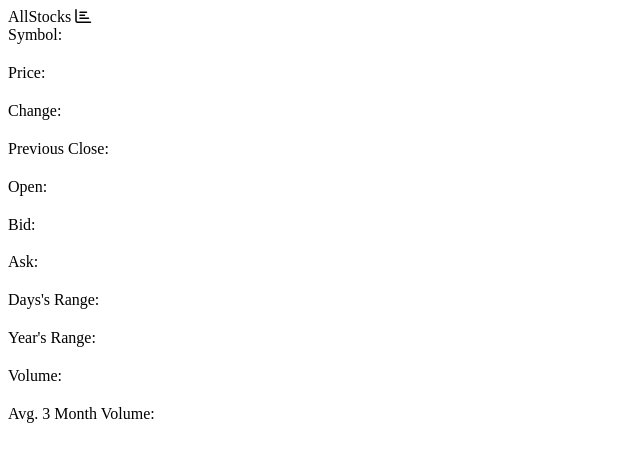
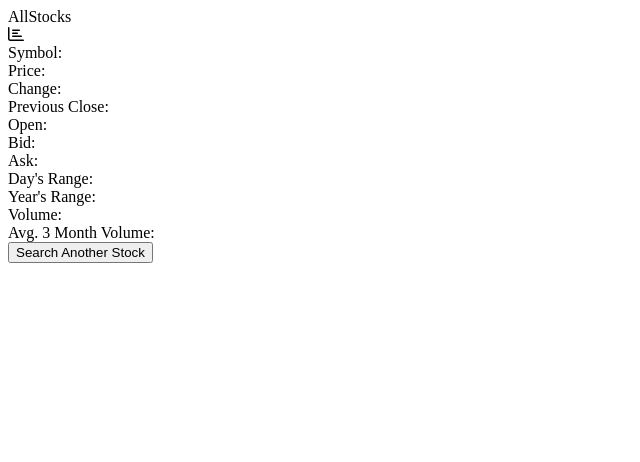
Before and after one commit to yuvrajvirdi/AllStocks, a Flask app: template templates/card.html in a window 1280 px wide. Shown: the top 462 px of the page, without its empty margins (0-640 px from the left). Run offline with Flask 2, Linux system fonts and the light colour scheme; the template is opened without the code that fills it, so the values that code supplies are empty; some libraries are stand-ins or nearby versions.

Commit message:
Update card.html

```diff
--- a/templates/card.html
+++ b/templates/card.html
@@ -5,27 +5,106 @@
     <meta http-equiv="X-UA-Compatible" content="IE=edge">
     <meta name="viewport" content="width=device-width, initial-scale=1.0">
     <title>AllStocks</title>
-    <link rel="stylesheet" href="styles.css">
     <script src="https://kit.fontawesome.com/69f57f44fe.js" crossorigin="anonymous"></script>
+    <link rel="stylesheet" href="../static/style.css">
 </head>
 <body>
-    <div class="app-name">
-        AllStocks <i class="far fa-chart-bar"></i>
+    <div class="app-header">
+        <div class="app-name">AllStocks</div>
+        <i class="far fa-chart-bar"></i>
     </div>
     <div class="card">
-        <div class="content">
-            Symbol: <h2>{{ data.symbol }}</h2>
-            Price: <h2>{{ data.price }}</h2>
-            Change: <h2>{{ data.change }}</h2>
-            Previous Close: <h2>{{ data.previous }}</h2>
-            Open: <h2>{{ data.open }}</h2>
-            Bid: <h2>{{ data.bid }}</h2>
-            Ask: <h2>{{ data.ask }}</h2>
-            Days's Range: <h2>{{ data.daysrange }}</h2>
-            Year's Range: <h2>{{ data.weekrange }}</h2>
-            Volume: <h2>{{ data.volume }}</h2>
-            Avg. 3 Month Volume: <h2>{{ data.avgmonthvolume }}</h2>
+        <div class="content-wrapper">
+            <div class="line">
+                <div class="name">
+                    Symbol:
+                </div>
+                <div class="nums">
+                    {{ data.symbol }}
+                </div>
+            </div>
+            <div class="line">
+                <div class="name">
+                    Price:
+                </div>
+                <div class="nums">
+                    {{ data.price }}
+                </div>
+            </div>
+            <div class="line">
+                <div class="name">
+                    Change:
+                </div>
+                <div class="nums">
+                    {{ data.change }}
+                </div>
+            </div>
+            <div class="line">
+                <div class="name">
+                    Previous Close:
+                </div>
+                <div class="nums">
+                    {{ data.previous}}
+                </div>
+            </div>
+            <div class="line">
+                <div class="name">
+                    Open:
+                </div>
+                <div class="nums">
+                    {{ data.open }}
+                </div>
+            </div>
+            <div class="line">
+                <div class="name">
+                    Bid:
+                </div>
+                <div class="nums">
+                    {{ data.bid }}
+                </div>
+            </div>
+            <div class="line">
+                <div class="name">
+                    Ask:
+                </div>
+                <div class="nums">
+                    {{ data.ask }}
+                </div>
+            </div>
+            <div class="line">
+                <div class="name">
+                    Day's Range:
+                </div>
+                <div class="nums">
+                    {{ data.daysrange }}
+                </div>
+            </div>
+            <div class="line">
+                <div class="name">
+                    Year's Range:
+                </div>
+                <div class="nums">
+                    {{ data.weekrange }}
+                </div>
+            </div>
+            <div class="line">
+                <div class="name">
+                    Volume:
+                </div>
+                <div class="nums">
+                    {{ data.volume }}
+                </div>
+            </div>
+            <div class="line">
+                <div class="name">
+                    Avg. 3 Month Volume:
+                </div>
+                <div class="nums">
+                    {{ data.avgmonthvolume }}
+                </div>
+            </div>
         </div>
     </div>
+    <button class="reload-btn" onClick="window.location.reload()">Search Another Stock</button>
 </body>
 </html>
```
